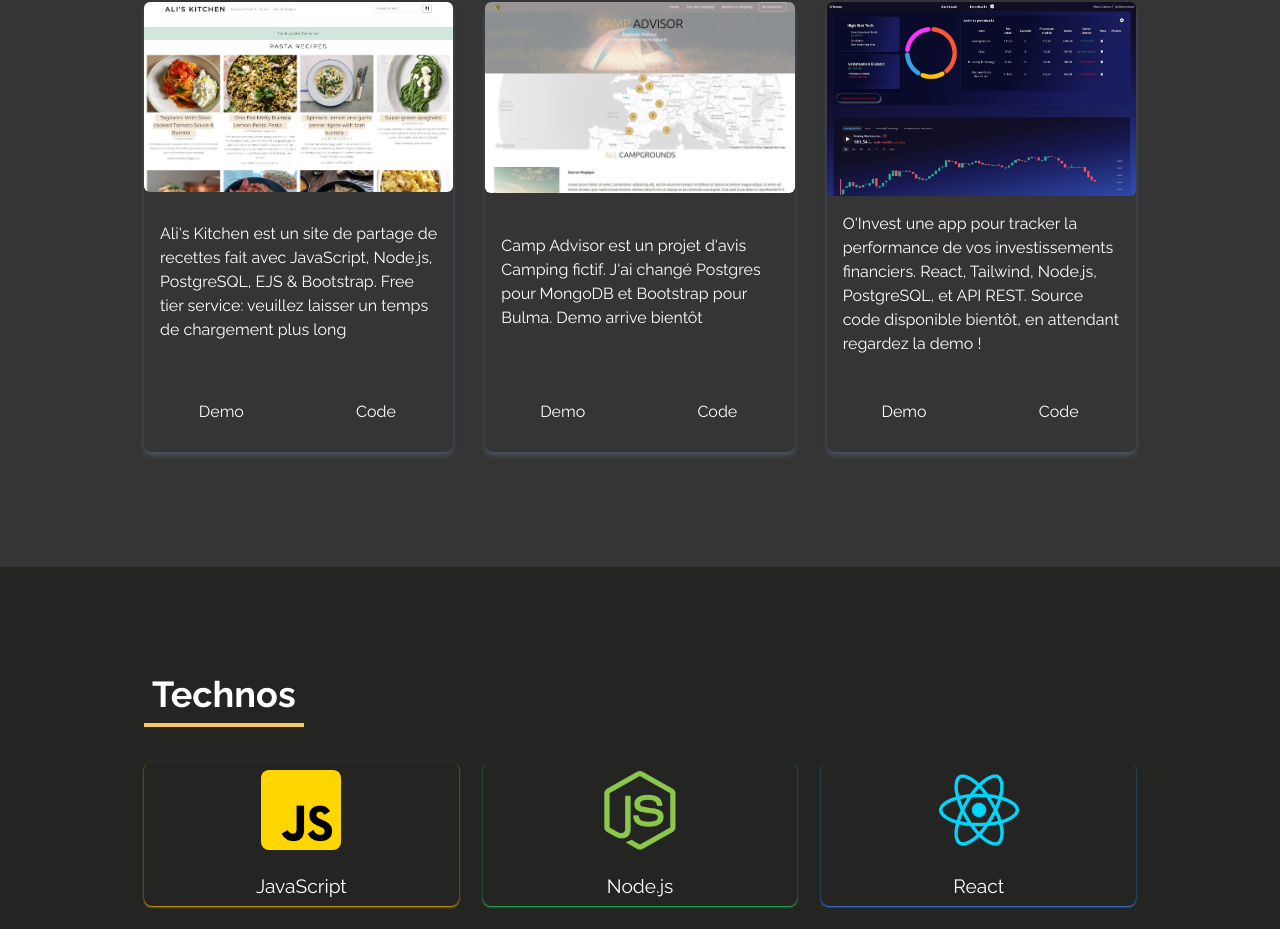
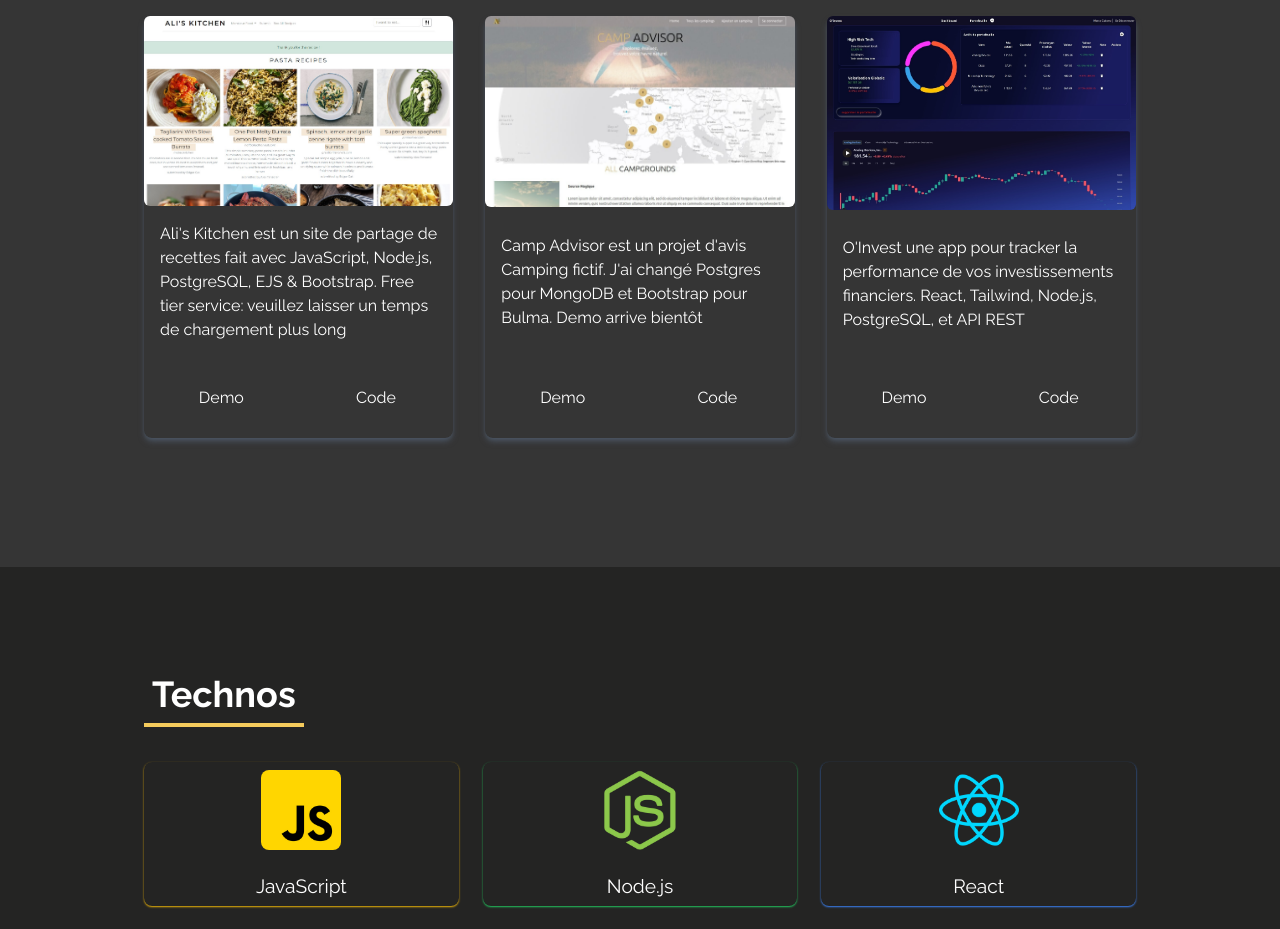
Before and after one commit to AlexTensorer/alt-portfolio, a React (Create React App) app: page / in a window 1280 px wide. Shown: the part 1833-2762 px from the top of the page. Built offline with nearby package versions, Linux system fonts and the light colour scheme.

Commit message:
portfolio update source code

```diff
--- a/src/components/Portfolio.jsx
+++ b/src/components/Portfolio.jsx
@@ -23,9 +23,9 @@ const Portfolio = () => {
     {
       id: 3,
       src: oinvest,
-      hrefdemo: "https://www.youtube.com/watch?v=0culX1xtgNo&ab_channel=AlexLeTensorer",
-      hrefcode: "https://github.com/AlexTensorer",
-      desc: "O'Invest une app pour tracker la performance de vos investissements financiers. React, Tailwind, Node.js, PostgreSQL, et API REST. Source code disponible bientôt, en attendant regardez la demo ! ",
+      hrefdemo: "https://youtu.be/xTQbtEsywzw",
+      hrefcode: "https://github.com/AlexTensorer/o-invest-back",
+      desc: "O'Invest une app pour tracker la performance de vos investissements financiers. React, Tailwind, Node.js, PostgreSQL, et API REST",
     },
   ];
 
```
